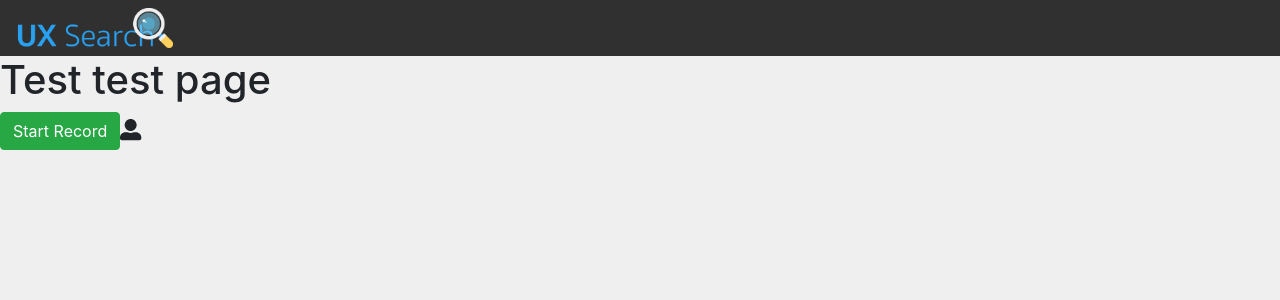
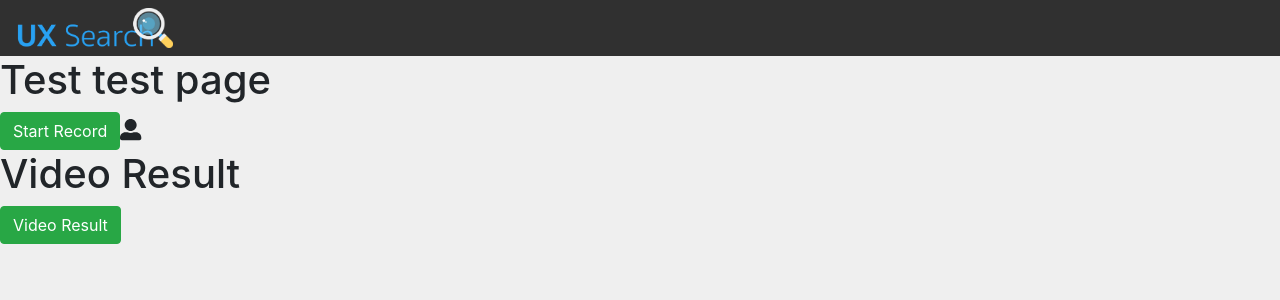
Before and after one commit to uxsearch/uxsearch_frontend, a React (Create React App) app: page / in a window 1280 px wide. Shown: the top 300 px of the page. Built offline with nearby package versions, Linux system fonts and the light colour scheme.

Commit message:
[add] สร้างปุ่ม link ไปหน้า video result

```diff
--- a/src/App.js
+++ b/src/App.js
@@ -2,6 +2,7 @@ import React from 'react';
 import { Route, Link, BrowserRouter as Router, Switch } from 'react-router-dom'
 import Test from './pages/experimenter/test'
 import RecordPage from './pages/experimenter/recordPage'
+import VideoResult from './pages/uxer/videoResult'
 import NotFound from './pages/error/not_found.js'
 import '../node_modules/bootstrap/dist/css/bootstrap.min.css'
 
@@ -12,6 +13,7 @@ class App extends React.Component {
         <Switch>
           <Route exact path='/' component={Test} />
           <Route exact path='/testing/record' component={RecordPage} />
+          <Route exact path='/testing/VideoResult' component={VideoResult} />
           <Route component={NotFound} />
         </Switch>
       </Router>
--- a/src/pages/experimenter/test.js
+++ b/src/pages/experimenter/test.js
@@ -4,6 +4,7 @@ import { Button } from 'react-bootstrap'
 import NavbarExp from '../../components/utils/navbarExperimenter'
 import { FontAwesomeIcon } from '@fortawesome/react-fontawesome'
 import { faUserAlt } from '@fortawesome/free-solid-svg-icons'
+
 
 class Test extends React.Component {
   render() {
@@ -16,7 +17,15 @@ class Test extends React.Component {
             Start Record
           </Button>
         </a>
-        <FontAwesomeIcon icon={faUserAlt} size="lg"/>
+        <FontAwesomeIcon icon={faUserAlt} size="lg"/> <br></br>
+
+        <h1>Video Result</h1>
+        <a href='/testing/VideoResult'>
+          <Button className='btn btn-success'>
+            Video Result
+          </Button>
+
+        </a>
       </div>
     )
   }
```
Also changed, not shown: 1 other file (tests, documents, lock files or other folders).
